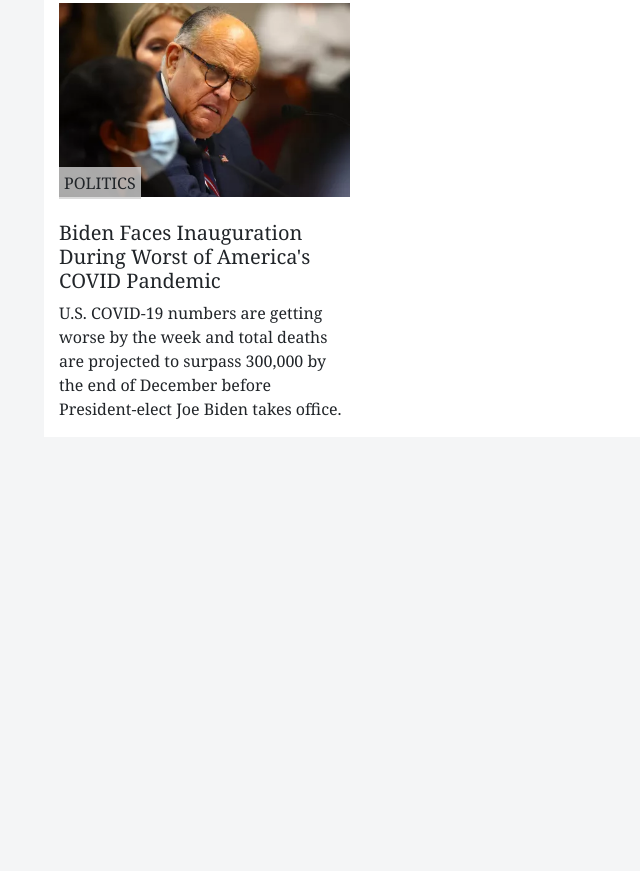
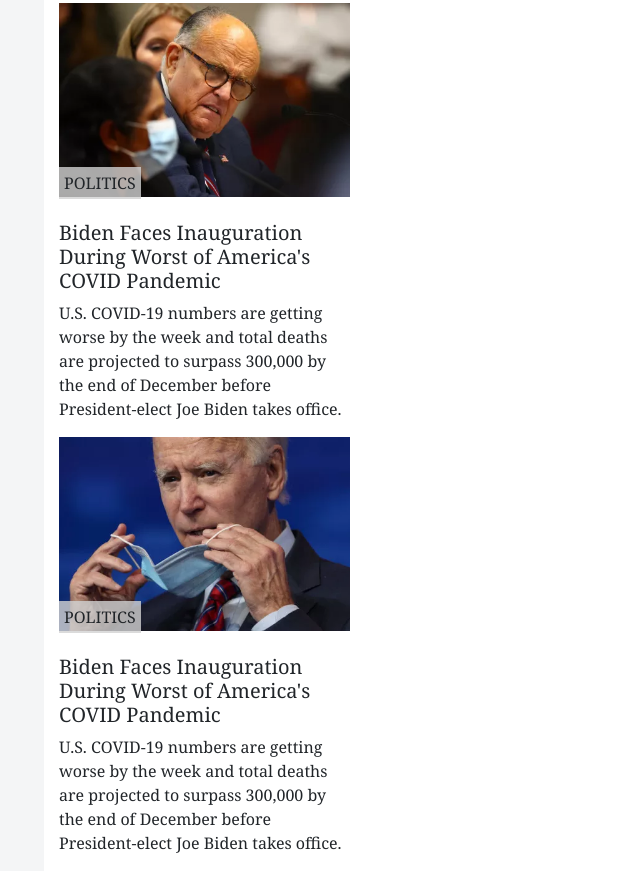
Before and after one commit to Mohamed-js/News-week, a website: page index.html in a window 1280 px wide. Shown: the part 992-1863 px from the top of the page, without its empty margins (0-640 px from the left). Before the commit the page ends 1429 px from the top, so only its background shows below. Drawn offline with nearby package versions, Linux system fonts and the light colour scheme.

Commit message:
Update html

```diff
--- a/index.html
+++ b/index.html
@@ -42,6 +42,7 @@
                     U.S. COVID-19 numbers are getting worse by the week and total deaths are projected to surpass 300,000 by the end of December before President-elect Joe Biden takes office.
                 </p>
             </div>
+
             <div class="cart">
                 <div class="img">
                     <img src="imgs/main/3.webp" alt="">
@@ -62,7 +63,16 @@
                     U.S. COVID-19 numbers are getting worse by the week and total deaths are projected to surpass 300,000 by the end of December before President-elect Joe Biden takes office.
                 </p>
             </div>
-
+            <div class="cart">
+                <div class="img">
+                    <img src="imgs/main/2.webp" alt="">
+                    <span>POLITICS</span>
+                </div>
+                <h5>Biden Faces Inauguration During Worst of America's COVID Pandemic</h5>
+                <p>
+                    U.S. COVID-19 numbers are getting worse by the week and total deaths are projected to surpass 300,000 by the end of December before President-elect Joe Biden takes office.
+                </p>
+            </div>
 
         </div>
 
--- a/style.css
+++ b/style.css
@@ -21,7 +21,6 @@ body {
 nav a {
     color: white;
     margin-right: 10px;
-
 }
 
 nav button {
```
